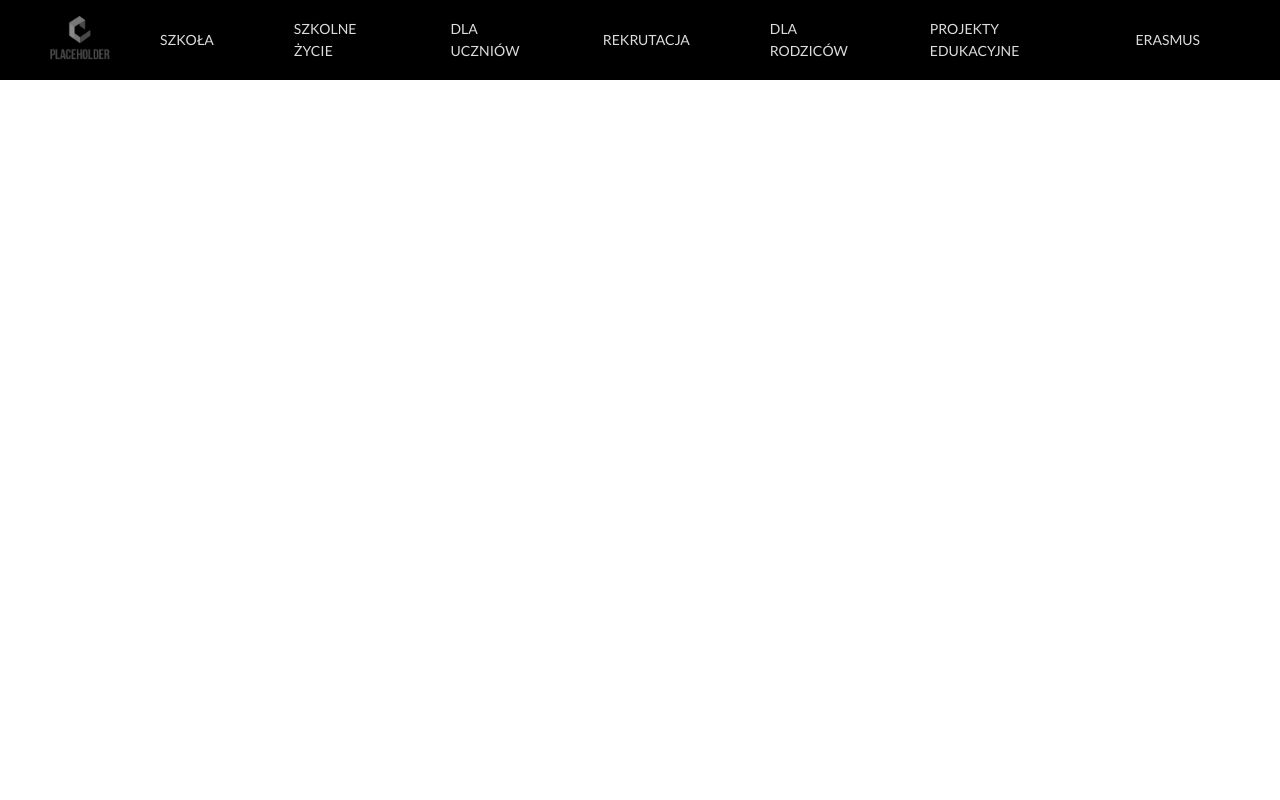
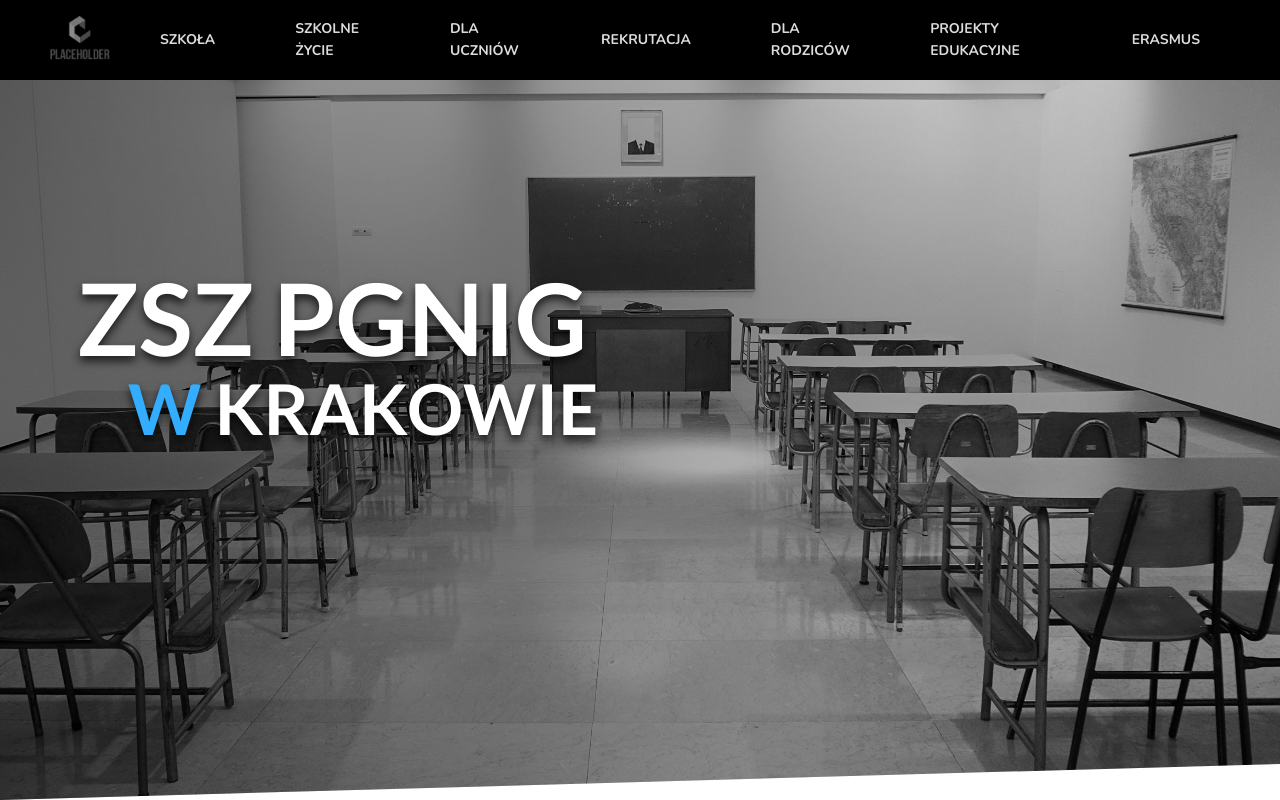
Before and after one commit to Forcowicz/ZSZPGNiG, a PHP site: page / in a window 1280 px wide. Run offline with PHP 8.4, Linux system fonts and the light colour scheme.

Commit message:
Header introduction

```diff
--- a/assets/css/style.css
+++ b/assets/css/style.css
@@ -107,13 +107,48 @@ body {
 }
 .nav__link:link, .nav__link:visited {
   text-decoration: none;
+  font-family: "Nunito", sans-serif;
   font-size: 1.4rem;
   text-transform: uppercase;
   padding: 3rem 4rem;
   color: #DCDCDC;
   transition: color 0.05s;
+  font-weight: 700;
 }
 .nav__item:hover > .nav__link {
+  color: #33adff;
+}
+
+.header {
+  width: 100vw;
+  height: 90vh;
+  background-image: linear-gradient(to right, rgba(0, 0, 0, 0.4) 40%, transparent 100%), url("../images/background.jpg");
+  background-size: cover;
+  background-position: top;
+  clip-path: polygon(0 0, 100% 0, 100% 95%, 0 100%);
+  position: relative;
+}
+.header__heading-box {
+  position: absolute;
+  top: 35%;
+  left: 10%;
+  transform: translate(-10%, -35%);
+}
+.header__heading {
+  position: relative;
+  text-transform: uppercase;
+  font-weight: 700;
+  color: white;
+  text-shadow: 0 0.5rem 1rem rgba(0, 0, 0, 0.75);
+}
+.header__heading--primary {
+  font-size: 10rem;
+}
+.header__heading--secondary {
+  font-size: 7rem;
+  transform: translate(10%, -40%);
+}
+.header__heading span {
   color: #33adff;
 }
 
--- a/index.php
+++ b/index.php
@@ -25,6 +25,11 @@
         <li class="nav__item"><a href="#" class="nav__link">Erasmus</a></li>
     </ul>
 </nav>
-
+<header class="header">
+    <div class="header__heading-box">
+        <h1 class="header__heading header__heading--primary">ZSZ PGNIG</h1>
+        <h2 class="header__heading header__heading--secondary"><span>w</span> Krakowie</h2>
+    </div>
+</header>
 </body>
 </html>
--- a/scss/components/_nav.scss
+++ b/scss/components/_nav.scss
@@ -57,11 +57,13 @@
     &__link {
       &:link, &:visited {
         text-decoration: none;
+        font-family: "Nunito", sans-serif;
         font-size: 1.4rem;
         text-transform: uppercase;
         padding: 3rem 4rem;
         color: $color-grey-light-2;
         transition: color .05s;
+        font-weight: 700;
       }
     }
 
--- a/scss/main.scss
+++ b/scss/main.scss
@@ -8,4 +8,6 @@
 
 @import "components/nav";
 
+@import "pages/home";
+
 @import "layout/grid";
```
Also changed, not shown: scss/pages/_home.scss (added, +37 -0 lines), assets/images/background.jpg (added), 1 other file.
